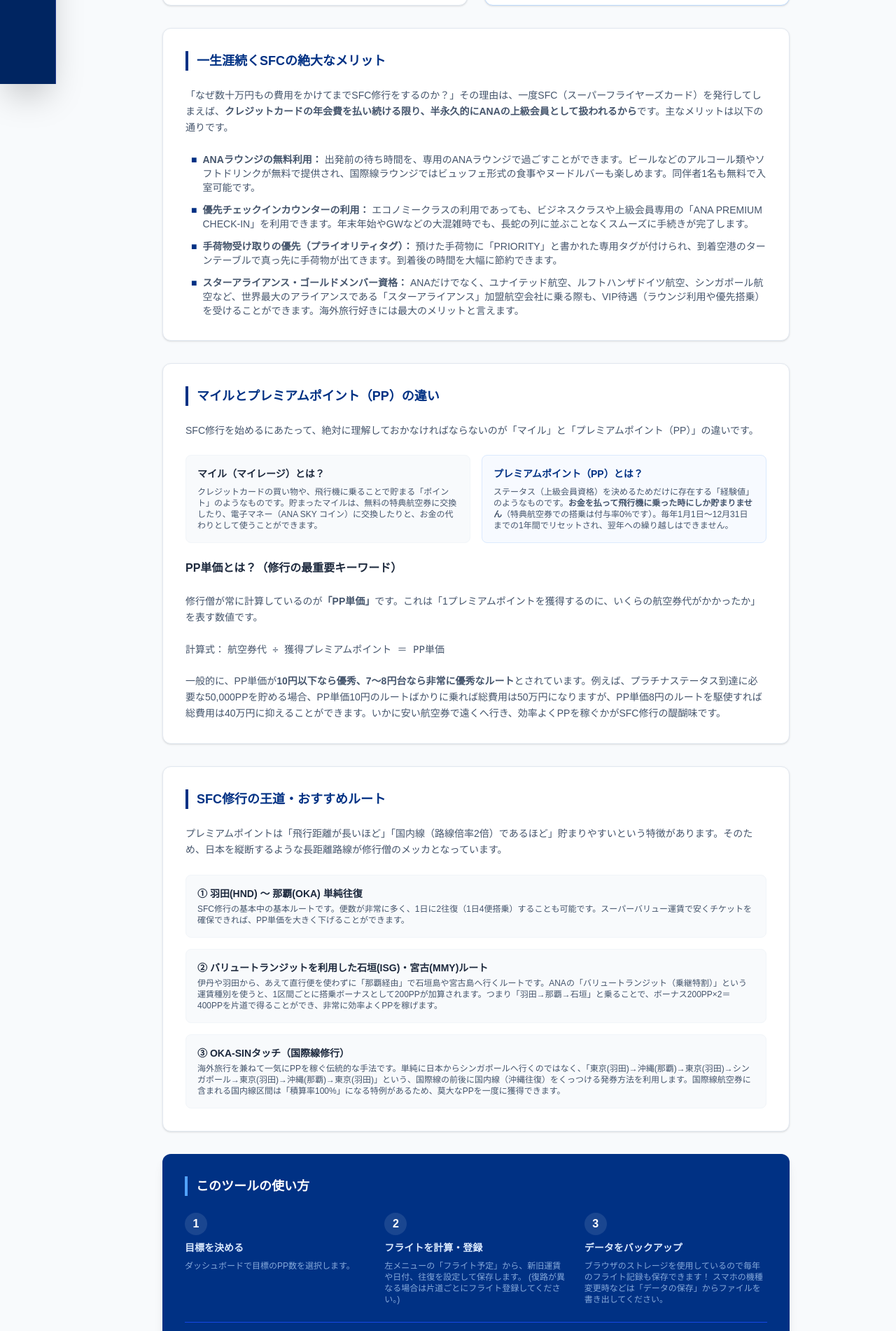
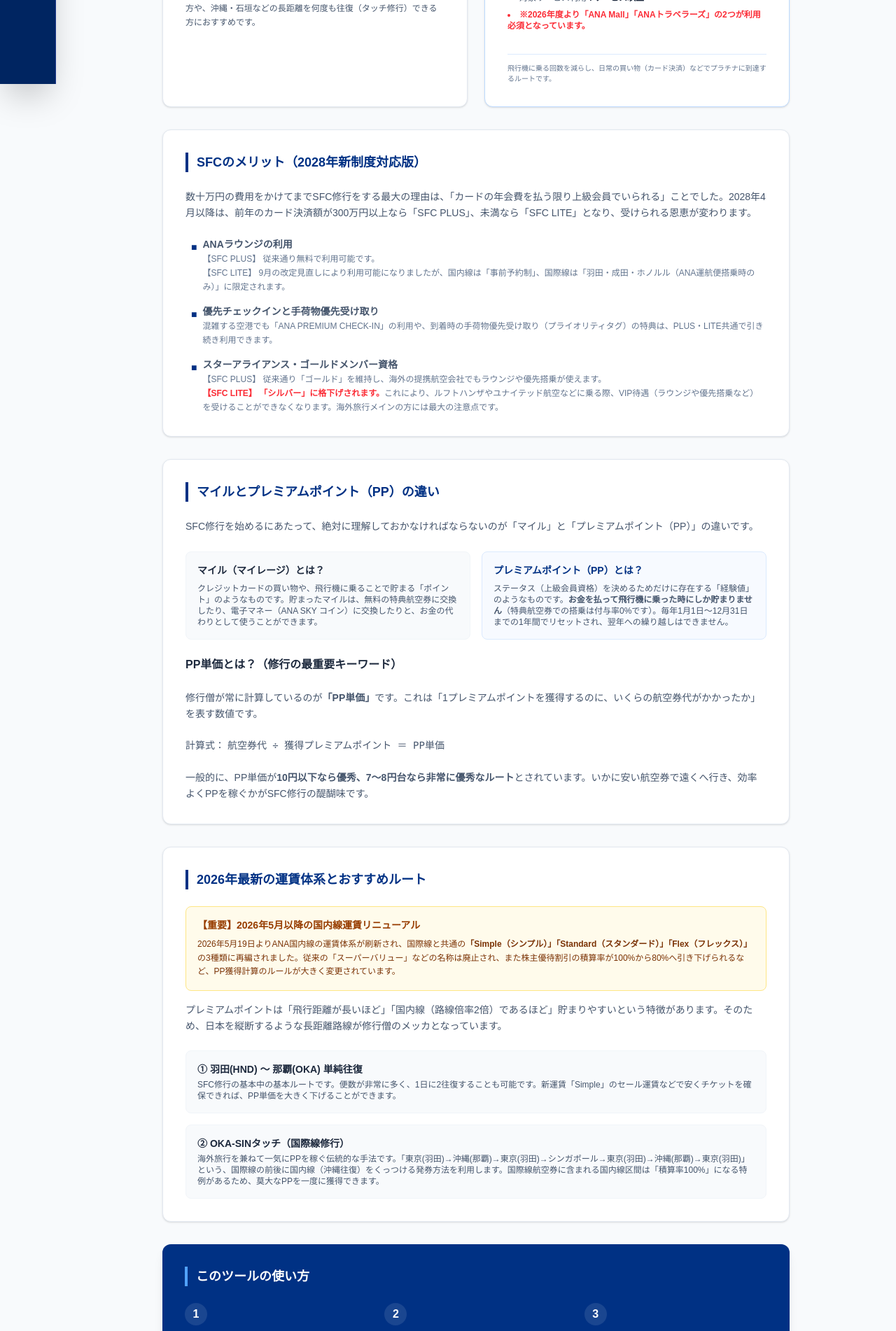
Before and after one commit to youyou611/ana-sfc-tracker, a Next.js app: page /guide in a window 1280 px wide. Shown: the part 680-2582 px from the top of the page at 70% size. Built offline with nearby package versions, Linux system fonts and the light colour scheme.

Commit message:
Update page.tsx

```diff
--- a/app/guide/page.tsx
+++ b/app/guide/page.tsx
@@ -8,8 +8,8 @@ export default function GuidePage() {
       <div className="max-w-4xl mx-auto space-y-8">
 
         <header className="border-b border-slate-200 pb-6">
-          <h1 className="text-2xl font-bold tracking-tight text-[#003184]">SFC修行ガイド 2026年版</h1>
-          <p className="text-slate-500 text-xs mt-2 font-medium">ANAスーパーフライヤーズカード解脱のための基礎知識とツールの使い方</p>
+          <h1 className="text-2xl font-bold tracking-tight text-[#003184]">SFC修行ガイド 2026年最新版</h1>
+          <p className="text-slate-500 text-xs mt-2 font-medium">ANAスーパーフライヤーズカード解脱のための基礎知識・最新ルールとツールの使い方</p>
         </header>
 
         {/* 1. SFCとは？ */}
@@ -18,6 +18,14 @@ export default function GuidePage() {
           <p className="text-sm text-slate-600 leading-relaxed">
             ANAの「プラチナ」以上のステータスを獲得した人だけが申し込める、特別なクレジットカードです。一度発行すれば、年会費を払い続ける限り「ANAの上級会員特典（ラウンジ利用、優先搭乗、手荷物優先受け取りなど）」を受けることができます。このカードを取得するために飛行機に乗りまくる行為を「SFC修行」と呼びます。
           </p>
+          <div className="mt-4 p-4 bg-red-50 border border-red-100 rounded-lg">
+            <h3 className="text-sm font-bold text-red-700 flex items-center">
+              <span className="mr-2">⚠️</span>【重要】2026年9月発表・2028年以降のSFC制度改定について
+            </h3>
+            <p className="text-xs text-red-600 mt-2 leading-relaxed">
+              2028年4月よりSFCの制度が大きく変わり、クレジットカードの年間決済額（300万円）を基準に<strong>「SFC PLUS」と「SFC LITE」の2つに区分け</strong>されます。2026年9月末の最新の発表により、SFC LITEでも条件付きでANAラウンジが利用できるよう見直されましたが、海外提携航空会社を利用する際のスターアライアンス資格などに大きな差がつくため、修行の際は「今後のカード決済額」も視野に入れる必要があります。
+            </p>
+          </div>
         </div>
 
         {/* 2. ステータス獲得ルート */}
@@ -41,38 +49,47 @@ export default function GuidePage() {
                 <li>ANA便での獲得PP <span className="font-bold text-slate-800">15,000PP以上</span></li>
                 <li>年間決済額 <span className="font-bold text-slate-800">400万円以上</span></li>
                 <li>対象サービス利用 <span className="font-bold text-slate-800">7サービス以上</span></li>
-                <li className="text-red-500 font-bold mt-2">※2026年度より「ANA Mall」「ANAトラベラーズ」の2つが利用必須となります。</li>
+                <li className="text-red-500 font-bold mt-2">※2026年度より「ANA Mall」「ANAトラベラーズ」の2つが利用必須となっています。</li>
               </ul>
             </div>
             <p className="text-[10px] text-slate-500 pt-3 border-t border-blue-100 mt-4">飛行機に乗る回数を減らし、日常の買い物（カード決済）などでプラチナに到達するルートです。</p>
           </div>
         </div>
 
-        {/* ★ここからAdSense対策用の大量テキストコンテンツ（デザインを踏襲）★ */}
-
         {/* 3. SFCの絶大なメリット */}
         <div className="bg-white rounded-xl p-8 border border-slate-200 shadow-sm space-y-6">
-          <h2 className="text-lg font-bold text-[#003184] border-l-4 border-[#003184] pl-3">一生涯続くSFCの絶大なメリット</h2>
+          <h2 className="text-lg font-bold text-[#003184] border-l-4 border-[#003184] pl-3">SFCのメリット（2028年新制度対応版）</h2>
 
           <p className="text-sm text-slate-600 leading-relaxed">
-            「なぜ数十万円もの費用をかけてまでSFC修行をするのか？」その理由は、一度SFC（スーパーフライヤーズカード）を発行してしまえば、<strong>クレジットカードの年会費を払い続ける限り、半永久的にANAの上級会員として扱われるから</strong>です。主なメリットは以下の通りです。
+            数十万円の費用をかけてまでSFC修行をする最大の理由は、「カードの年会費を払う限り上級会員でいられる」ことでした。2028年4月以降は、前年のカード決済額が300万円以上なら「SFC PLUS」、未満なら「SFC LITE」となり、受けられる恩恵が変わります。
           </p>
-          <ul className="text-sm text-slate-600 space-y-3 pl-2">
+          <ul className="text-sm text-slate-600 space-y-4 pl-2">
             <li className="flex items-start">
-              <span className="text-[#003184] mr-2">■</span>
-              <div><strong>ANAラウンジの無料利用：</strong> 出発前の待ち時間を、専用のANAラウンジで過ごすことができます。ビールなどのアルコール類やソフトドリンクが無料で提供され、国際線ラウンジではビュッフェ形式の食事やヌードルバーも楽しめます。同伴者1名も無料で入室可能です。</div>
+              <span className="text-[#003184] mr-2 mt-1">■</span>
+              <div>
+                <strong>ANAラウンジの利用</strong><br/>
+                <span className="text-xs text-slate-500">
+                  【SFC PLUS】 従来通り無料で利用可能です。<br/>
+                  【SFC LITE】 9月の改定見直しにより利用可能になりましたが、国内線は「事前予約制」、国際線は「羽田・成田・ホノルル（ANA運航便搭乗時のみ）」に限定されます。
+                </span>
+              </div>
             </li>
             <li className="flex items-start">
-              <span className="text-[#003184] mr-2">■</span>
-              <div><strong>優先チェックインカウンターの利用：</strong> エコノミークラスの利用であっても、ビジネスクラスや上級会員専用の「ANA PREMIUM CHECK-IN」を利用できます。年末年始やGWなどの大混雑時でも、長蛇の列に並ぶことなくスムーズに手続きが完了します。</div>
+              <span className="text-[#003184] mr-2 mt-1">■</span>
+              <div>
+                <strong>優先チェックインと手荷物優先受け取り</strong><br/>
+                <span className="text-xs text-slate-500">混雑する空港でも「ANA PREMIUM CHECK-IN」の利用や、到着時の手荷物優先受け取り（プライオリティタグ）の特典は、PLUS・LITE共通で引き続き利用できます。</span>
+              </div>
             </li>
             <li className="flex items-start">
-              <span className="text-[#003184] mr-2">■</span>
-              <div><strong>手荷物受け取りの優先（プライオリティタグ）：</strong> 預けた手荷物に「PRIORITY」と書かれた専用タグが付けられ、到着空港のターンテーブルで真っ先に手荷物が出てきます。到着後の時間を大幅に節約できます。</div>
-            </li>
-            <li className="flex items-start">
-              <span className="text-[#003184] mr-2">■</span>
-              <div><strong>スターアライアンス・ゴールドメンバー資格：</strong> ANAだけでなく、ユナイテッド航空、ルフトハンザドイツ航空、シンガポール航空など、世界最大のアライアンスである「スターアライアンス」加盟航空会社に乗る際も、VIP待遇（ラウンジ利用や優先搭乗）を受けることができます。海外旅行好きには最大のメリットと言えます。</div>
+              <span className="text-[#003184] mr-2 mt-1">■</span>
+              <div>
+                <strong>スターアライアンス・ゴールドメンバー資格</strong><br/>
+                <span className="text-xs text-slate-500">
+                  【SFC PLUS】 従来通り「ゴールド」を維持し、海外の提携航空会社でもラウンジや優先搭乗が使えます。<br/>
+                  <span className="text-red-500 font-bold">【SFC LITE】 「シルバー」に格下げされます。</span>これにより、ルフトハンザやユナイテッド航空などに乗る際、VIP待遇（ラウンジや優先搭乗など）を受けることができなくなります。海外旅行メインの方には最大の注意点です。
+                </span>
+              </div>
             </li>
           </ul>
         </div>
@@ -102,13 +119,20 @@ export default function GuidePage() {
           <p className="text-sm text-slate-600 leading-relaxed">
             修行僧が常に計算しているのが<strong>「PP単価」</strong>です。これは「1プレミアムポイントを獲得するのに、いくらの航空券代がかかったか」を表す数値です。<br/><br/>
             計算式： <code>航空券代 ÷ 獲得プレミアムポイント ＝ PP単価</code><br/><br/>
-            一般的に、PP単価が<strong>10円以下なら優秀、7〜8円台なら非常に優秀なルート</strong>とされています。例えば、プラチナステータス到達に必要な50,000PPを貯める場合、PP単価10円のルートばかりに乗れば総費用は50万円になりますが、PP単価8円のルートを駆使すれば総費用は40万円に抑えることができます。いかに安い航空券で遠くへ行き、効率よくPPを稼ぐかがSFC修行の醍醐味です。
+            一般的に、PP単価が<strong>10円以下なら優秀、7〜8円台なら非常に優秀なルート</strong>とされています。いかに安い航空券で遠くへ行き、効率よくPPを稼ぐかがSFC修行の醍醐味です。
           </p>
         </div>
 
-        {/* 5. おすすめの修行ルート */}
+        {/* 5. おすすめの修行ルートと最新運賃ルール */}
         <div className="bg-white rounded-xl p-8 border border-slate-200 shadow-sm space-y-6">
-          <h2 className="text-lg font-bold text-[#003184] border-l-4 border-[#003184] pl-3">SFC修行の王道・おすすめルート</h2>
+          <h2 className="text-lg font-bold text-[#003184] border-l-4 border-[#003184] pl-3">2026年最新の運賃体系とおすすめルート</h2>
+
+          <div className="bg-amber-50 border border-amber-200 p-4 rounded-lg mb-4">
+            <h3 className="font-bold text-amber-800 text-sm mb-2">【重要】2026年5月以降の国内線運賃リニューアル</h3>
+            <p className="text-xs text-amber-900 leading-relaxed">
+              2026年5月19日よりANA国内線の運賃体系が刷新され、国際線と共通の<strong>「Simple（シンプル）」「Standard（スタンダード）」「Flex（フレックス）」</strong>の3種類に再編されました。従来の「スーパーバリュー」などの名称は廃止され、また株主優待割引の積算率が100%から80%へ引き下げられるなど、PP獲得計算のルールが大きく変更されています。
+            </p>
+          </div>
 
           <p className="text-sm text-slate-600 leading-relaxed">
             プレミアムポイントは「飛行距離が長いほど」「国内線（路線倍率2倍）であるほど」貯まりやすいという特徴があります。そのため、日本を縦断するような長距離路線が修行僧のメッカとなっています。
@@ -116,41 +140,38 @@ export default function GuidePage() {
           <ul className="text-sm text-slate-600 space-y-4">
             <li className="p-4 border border-slate-100 rounded-lg bg-slate-50">
               <h4 className="font-bold text-slate-800 mb-1">① 羽田(HND) 〜 那覇(OKA) 単純往復</h4>
-              <p className="text-xs">SFC修行の基本中の基本ルートです。便数が非常に多く、1日に2往復（1日4便搭乗）することも可能です。スーパーバリュー運賃で安くチケットを確保できれば、PP単価を大きく下げることができます。</p>
+              <p className="text-xs">SFC修行の基本中の基本ルートです。便数が非常に多く、1日に2往復することも可能です。新運賃「Simple」のセール運賃などで安くチケットを確保できれば、PP単価を大きく下げることができます。</p>
             </li>
             <li className="p-4 border border-slate-100 rounded-lg bg-slate-50">
-              <h4 className="font-bold text-slate-800 mb-1">② バリュートランジットを利用した石垣(ISG)・宮古(MMY)ルート</h4>
-              <p className="text-xs">伊丹や羽田から、あえて直行便を使わずに「那覇経由」で石垣島や宮古島へ行くルートです。ANAの「バリュートランジット（乗継特割）」という運賃種別を使うと、1区間ごとに搭乗ボーナスとして200PPが加算されます。つまり「羽田→那覇→石垣」と乗ることで、ボーナス200PP×2＝400PPを片道で得ることができ、非常に効率よくPPを稼げます。</p>
-            </li>
-            <li className="p-4 border border-slate-100 rounded-lg bg-slate-50">
-              <h4 className="font-bold text-slate-800 mb-1">③ OKA-SINタッチ（国際線修行）</h4>
-              <p className="text-xs">海外旅行を兼ねて一気にPPを稼ぐ伝統的な手法です。単純に日本からシンガポールへ行くのではなく、「東京(羽田)→沖縄(那覇)→東京(羽田)→シンガポール→東京(羽田)→沖縄(那覇)→東京(羽田)」という、国際線の前後に国内線（沖縄往復）をくっつける発券方法を利用します。国際線航空券に含まれる国内線区間は「積算率100%」になる特例があるため、莫大なPPを一度に獲得できます。</p>
+              <h4 className="font-bold text-slate-800 mb-1">② OKA-SINタッチ（国際線修行）</h4>
+              <p className="text-xs">
+                海外旅行を兼ねて一気にPPを稼ぐ伝統的な手法です。「東京(羽田)→沖縄(那覇)→東京(羽田)→シンガポール→東京(羽田)→沖縄(那覇)→東京(羽田)」という、国際線の前後に国内線（沖縄往復）をくっつける発券方法を利用します。国際線航空券に含まれる国内線区間は「積算率100%」になる特例があるため、莫大なPPを一度に獲得できます。
+              </p>
             </li>
           </ul>
         </div>
 
-        {/* ★ AdSense対策テキスト ここまで ★ */}
-
-        {/* 6. ツールの使い方（元のコードのまま） */}
+        {/* 6. ツールの使い方 */}
         <div className="bg-[#003184] rounded-xl p-8 text-white shadow-lg space-y-6 mt-8">
           <h2 className="text-lg font-bold border-l-4 border-blue-400 pl-3">このツールの使い方</h2>
           <div className="grid grid-cols-1 md:grid-cols-3 gap-6">
             <div className="space-y-2">
               <div className="bg-white/10 w-8 h-8 rounded-full flex items-center justify-center font-bold">1</div>
               <p className="text-sm font-bold text-blue-100">目標を決める</p>
-              <p className="text-xs text-blue-200/70">ダッシュボードで目標のPP数を選択します。</p>
+              <p className="text-xs text-blue-200/70">ダッシュボードで目標のPP数（プラチナ 50,000PPなど）を選択します。</p>
             </div>
             <div className="space-y-2">
               <div className="bg-white/10 w-8 h-8 rounded-full flex items-center justify-center font-bold">2</div>
               <p className="text-sm font-bold text-blue-100">フライトを計算・登録</p>
-              <p className="text-xs text-blue-200/70">左メニューの「フライト予定」から、新旧運賃や日付、往復を設定して保存します。
-              (復路が異なる場合は片道ごとにフライト登録してください。)</p>
+              <p className="text-xs text-blue-200/70">
+                左メニューの「フライト予定」から路線と運賃種別を選んで保存します。<br/>
+                <span className="text-yellow-300 font-bold">★2026年10月より「ANA国際線」の計算にも対応しました！</span>
+              </p>
             </div>
             <div className="space-y-2">
               <div className="bg-white/10 w-8 h-8 rounded-full flex items-center justify-center font-bold">3</div>
               <p className="text-sm font-bold text-blue-100">データをバックアップ</p>
-              <p className="text-xs text-blue-200/70">ブラウザのストレージを使用しているので毎年のフライト記録も保存できます！
-              スマホの機種変更時などは「データの保存」からファイルを書き出してください。</p>
+              <p className="text-xs text-blue-200/70">ブラウザのストレージを使用しているので毎年のフライト記録も保存できます！スマホの機種変更時などは「データの保存」からファイルを書き出してください。</p>
             </div>
           </div>
           <div className="pt-4 flex justify-center border-t border-blue-700">
```
